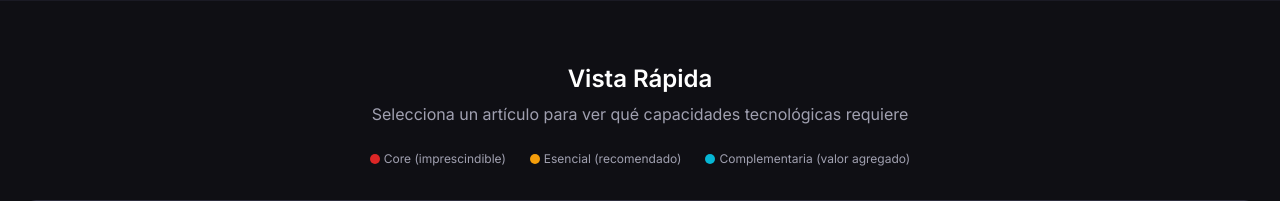
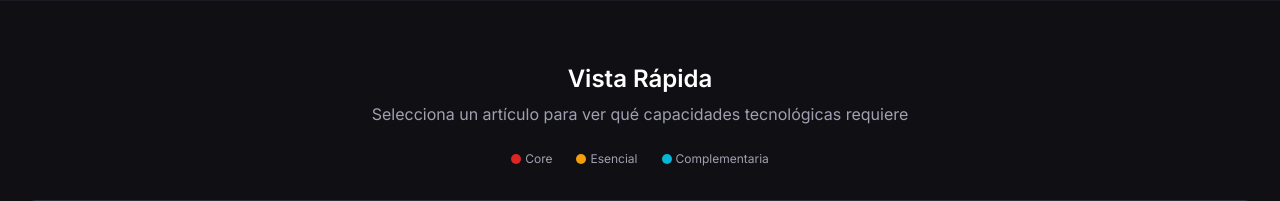
Before and after one commit to Fasenjo/portal-ley, a Flask app: page / in a window 1280 px wide. Shown: the part 1091-1292 px from the top of the page. Run offline with Flask 3, Linux system fonts and the light colour scheme.

Commit message:
Corrección en la leyenda de la tarjeta de 3 columnas

```diff
--- a/app/templates/index.html
+++ b/app/templates/index.html
@@ -143,15 +143,15 @@
             <div class="express-legend express-legend--inline">
                 <span class="express-legend__item">
                     <span class="express-legend__dot express-legend__dot--core"></span>
-                    Core (imprescindible)
+                    Core
                 </span>
                 <span class="express-legend__item">
                     <span class="express-legend__dot express-legend__dot--esencial"></span>
-                    Esencial (recomendado)
+                    Esencial
                 </span>
                 <span class="express-legend__item">
                     <span class="express-legend__dot express-legend__dot--complementaria"></span>
-                    Complementaria (valor agregado)
+                    Complementaria
                 </span>
             </div>
         </header>
```
